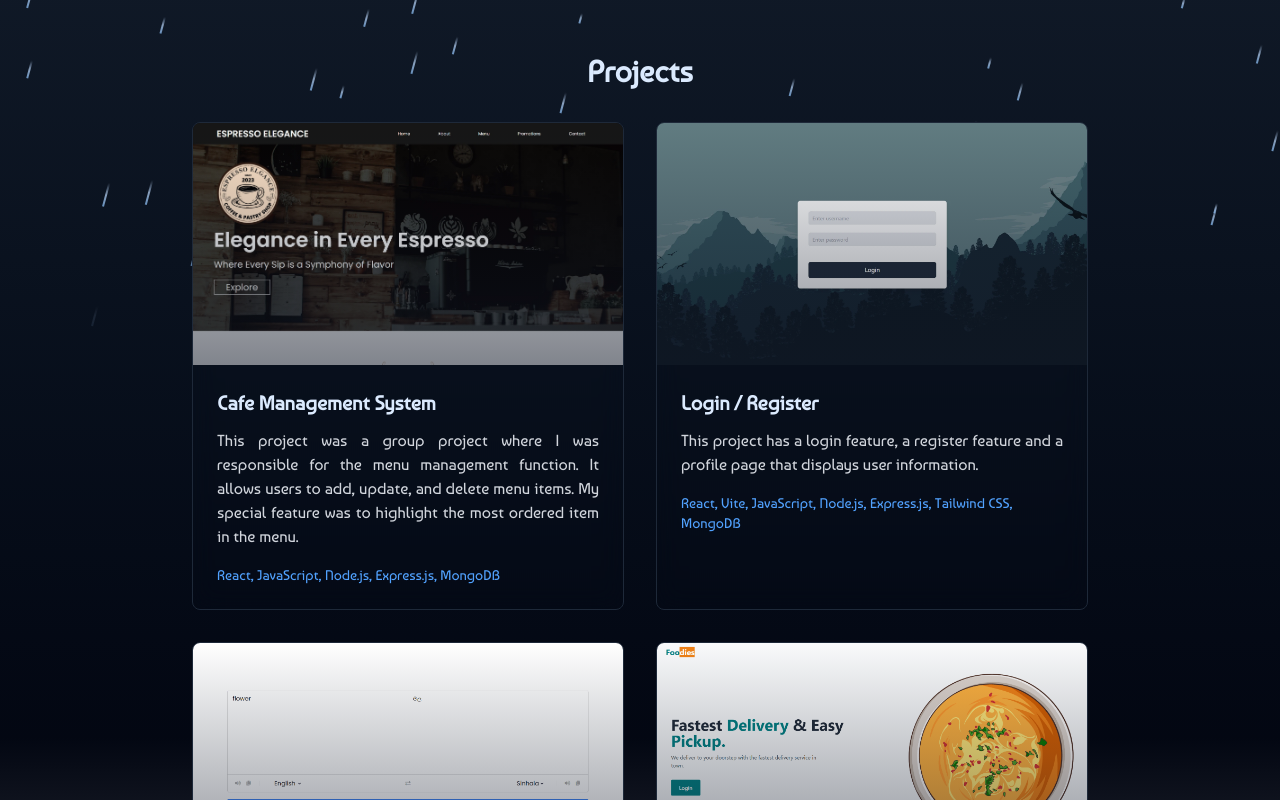
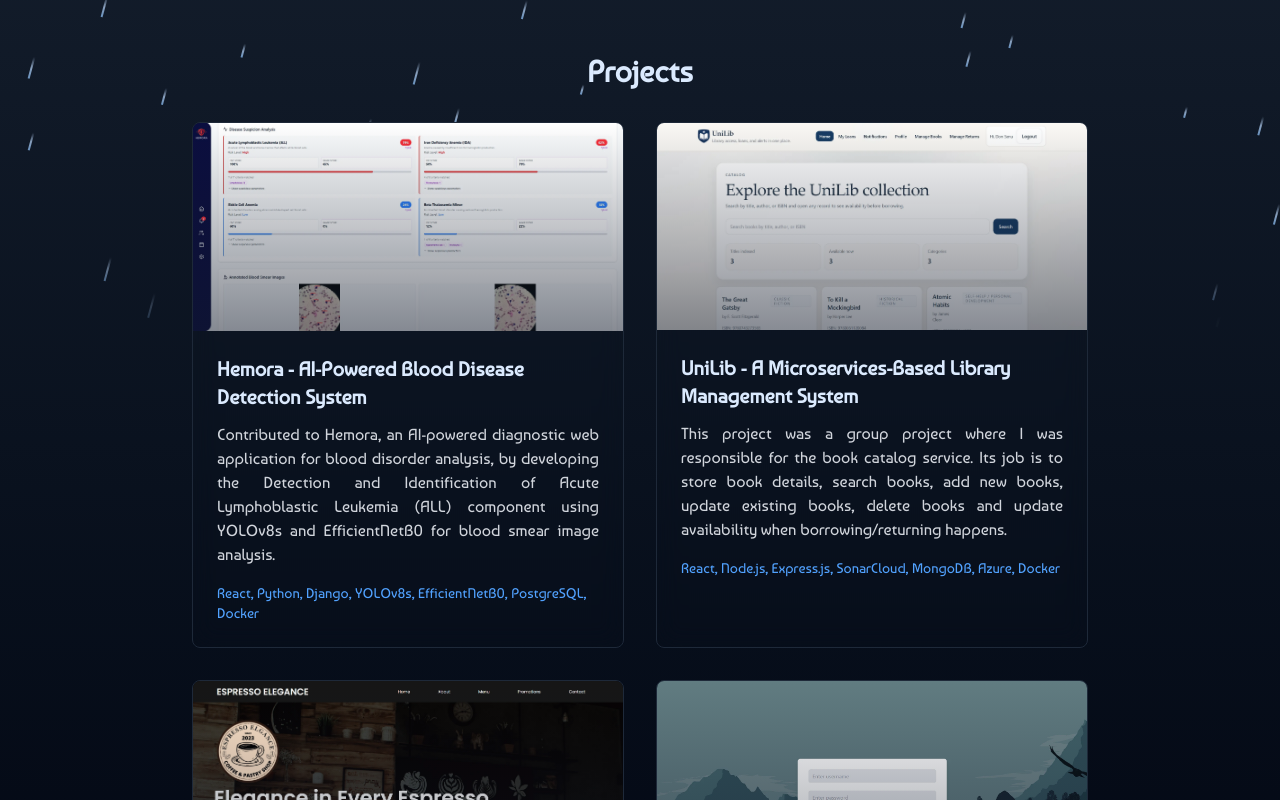
Before and after one commit to MovinduSenura/Portfolio, a Next.js app: page / in a window 1280 px wide. Shown: the part 640-1440 px from the top of the page. Built offline with nearby package versions, Linux system fonts and the light colour scheme.

Commit message:
projects updated

```diff
--- a/app/page.js
+++ b/app/page.js
@@ -222,6 +222,20 @@ export default function RainPortfolio() {
               //   image: "/simpleguys.webp",
               // },
               {
+                title: "Hemora - AI-Powered Blood Disease Detection System",
+                description:
+                  "Contributed to Hemora, an AI-powered diagnostic web application for blood disorder analysis, by developing the Detection and Identification of Acute Lymphoblastic Leukemia (ALL) component using YOLOv8s and EfficientNetB0 for blood smear image analysis.",
+                tech: "React, Python, Django, YOLOv8s, EfficientNetB0, PostgreSQL, Docker",
+                image: "/blood.webp",
+              },
+              {
+                title: "UniLib - A Microservices-Based Library Management System",
+                description:
+                  "This project was a group project where I was responsible for the book catalog service. Its job is to store book details, search books, add new books, update existing books, delete books and update availability when borrowing/returning happens.",
+                tech: "React, Node.js, Express.js, SonarCloud, MongoDB, Azure, Docker",
+                image: "/book.webp",
+              },
+              {
                 title: "Cafe Management System",
                 description:
                   "This project was a group project where I was responsible for the menu management function. It allows users to add, update, and delete menu items. My special feature was to highlight the most ordered item in the menu.",
```
Also changed, not shown: public/blood.webp (added), public/book.webp (added).
